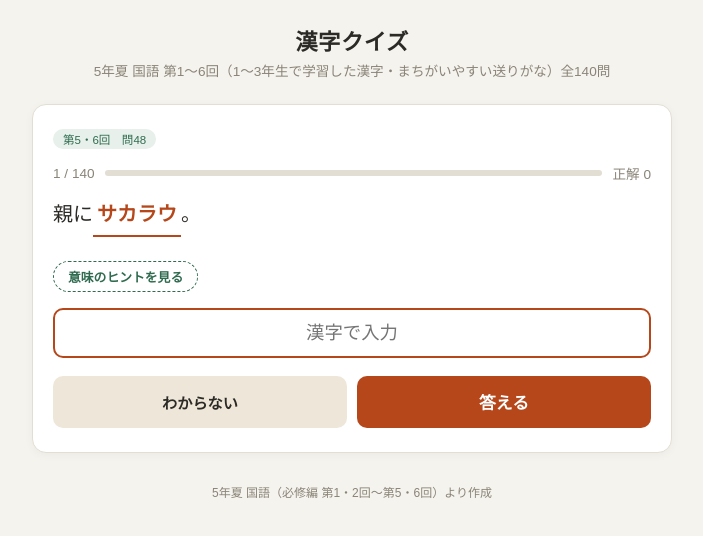
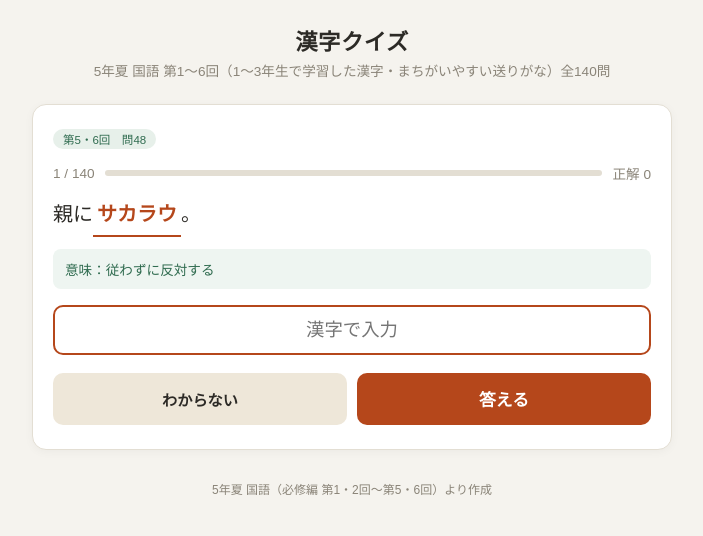
Before and after one commit to aya78655/kanji001, a plain HTML site: page index.html in a window 1280 px wide. Both pictures are taken after a click on the button "クイズを始める". Shown: the whole page, without its empty margins (288-991 px from the left). Drawn offline with Linux system fonts and the light colour scheme.

Commit message:
Remove hint toggle button and update hint display
Removed hint toggle button and related functionality.

```diff
--- a/index.html
+++ b/index.html
@@ -178,27 +178,15 @@
     color:var(--muted);
     margin:-14px 0 18px;
   }
-  .hint-toggle{
-    display:inline-block;
-    font-size:.8rem;
-    color:var(--accent2);
-    background:none;
-    border:1px dashed var(--accent2);
-    border-radius:99px;
-    padding:5px 14px;
-    margin:2px 0 16px;
-    cursor:pointer;
-  }
   .hint-box{
-    display:none;
+    display:block;
     font-size:.85rem;
     color:var(--accent2);
     background:#eef5f1;
     border-radius:8px;
     padding:10px 12px;
-    margin:-8px 0 16px;
+    margin:-10px 0 16px;
   }
-  .hint-box.show{display:block;}
   .meaning-line{
     font-size:.85rem;
     color:var(--muted);
@@ -310,7 +298,6 @@
       <span id="qScore">正解 0</span>
     </div>
     <div class="sentence" id="qSentence"></div>
-    <button type="button" class="hint-toggle" id="hintToggle">意味のヒントを見る</button>
     <div class="hint-box" id="hintBox"></div>
     <input type="text" id="answerInput" placeholder="漢字で入力" autocomplete="off">
     <div class="result-box" id="resultBox"></div>
@@ -547,10 +534,7 @@ function renderQuestion(){
   const highlighted = q.s.replace(q.k, '<span class="blank">' + q.k + '</span>');
   document.getElementById('qSentence').innerHTML = highlighted;
 
-  const hintBox = document.getElementById('hintBox');
-  hintBox.textContent = '意味：' + (q.m || '');
-  hintBox.classList.remove('show');
-  document.getElementById('hintToggle').textContent = '意味のヒントを見る';
+  document.getElementById('hintBox').textContent = '意味：' + (q.m || '');
 
   const input = document.getElementById('answerInput');
   input.value = '';
@@ -563,13 +547,6 @@ function renderQuestion(){
 
   document.getElementById('submitBtn').textContent = '答える';
 }
-
-document.getElementById('hintToggle').addEventListener('click', () => {
-  const hintBox = document.getElementById('hintBox');
-  const btn = document.getElementById('hintToggle');
-  const showing = hintBox.classList.toggle('show');
-  btn.textContent = showing ? '意味のヒントを隠す' : '意味のヒントを見る';
-});
 
 function normalize(str){
   return str.trim()
```
